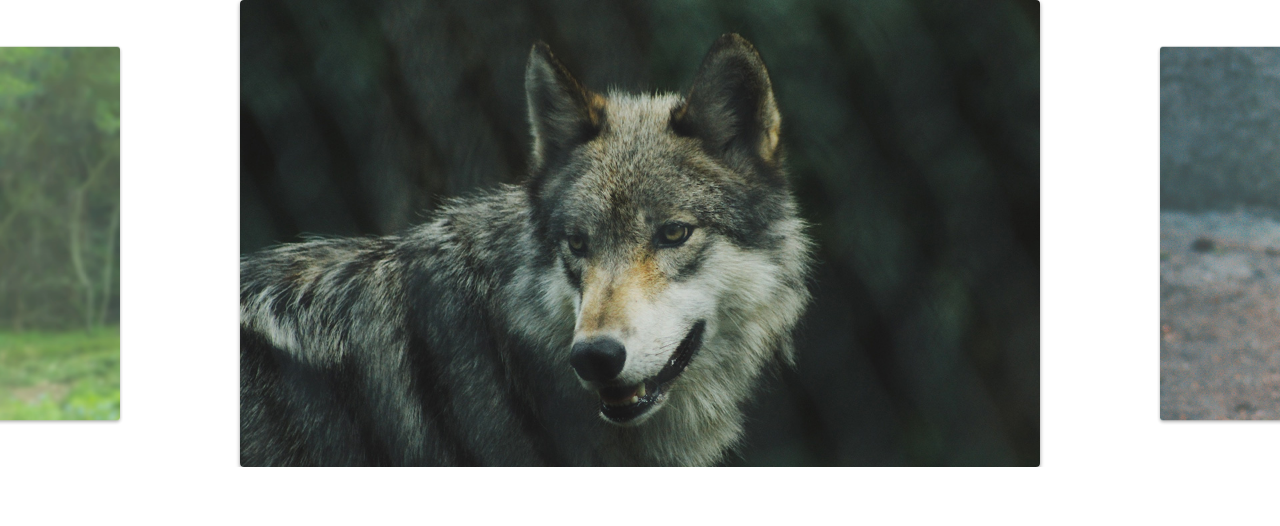
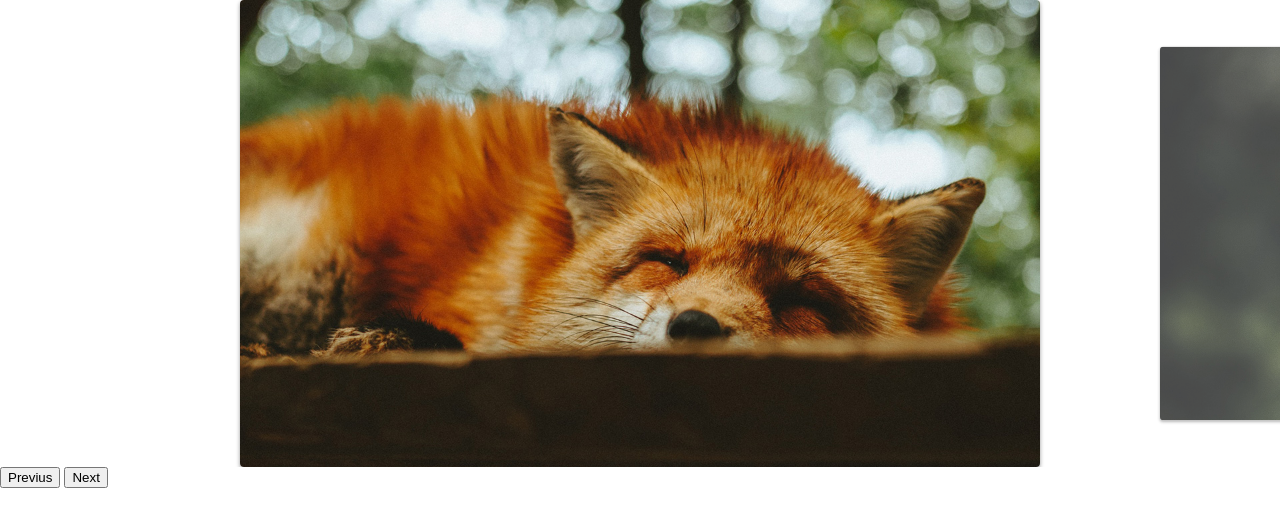
Before and after one commit to welisonw/projeto-slide, a plain HTML site: page index.html in a window 1280 px wide. Drawn offline with Linux system fonts and the light colour scheme.

Commit message:
Navegação previous e next atualizada

```diff
--- a/index.html
+++ b/index.html
@@ -19,6 +19,11 @@
       </ul>
    </section>
 
+   <section class="arrow-nav">
+      <button class="prev">Previus</button>
+      <button class="next">Next</button>
+   </section>
+
    <script src="./js/script.js" type="module"></script>
 
 </body>
--- a/js/script.js
+++ b/js/script.js
@@ -1,10 +1,7 @@
 
-import Slide from "./slide.js";
+import { Slide, SlideNav } from "./slide.js";
 
-const slide = new Slide('.slide-wrapper', '.slide');
+const slide = new SlideNav('.slide-wrapper', '.slide');
 slide.init();
 
-console.log(slide);
-
-slide.changeSlide(4)
-slide.activePrevSlide()
+slide.addArrow('.prev', '.next')
--- a/js/slide.js
+++ b/js/slide.js
@@ -1,7 +1,7 @@
 
 import debounce from "./debounce.js";
 
-export default class Slide {
+export class Slide {
    constructor(wrapper, slide) {
       this.wrapper = document.querySelector(wrapper);
       this.slide =  document.querySelector(slide);
@@ -131,8 +131,6 @@ export default class Slide {
             element,
          };
       });
-
-      console.log(this.slidesArray);
    };
 
 
@@ -178,6 +176,8 @@ export default class Slide {
       this.onMove = this.onMove.bind(this);
       this.onEnd = this.onEnd.bind(this);
       this.onResize = debounce(this.onResize.bind(this), 200);
+      this.activeNextSlide = this.activeNextSlide.bind(this);
+      this.activePrevSlide = this.activePrevSlide.bind(this);
    };
 
    init() {
@@ -186,7 +186,24 @@ export default class Slide {
       this.addSlideEvents();
       this.slidesConfig();
       this.addResizeEvent();
+      this.changeSlide(0)
 
       return this;
-   }
+   };
 };
+
+
+
+export class SlideNav extends Slide {
+   addArrow(prev, next) {
+      this.prevElement = document.querySelector(prev);
+      this.nextElement = document.querySelector(next);
+      this.addArrowEvent();
+   };
+
+   addArrowEvent() {
+      this.prevElement.addEventListener('click', this.activePrevSlide);
+      this.nextElement.addEventListener('click', this.activeNextSlide);
+   };
+
+};
```
